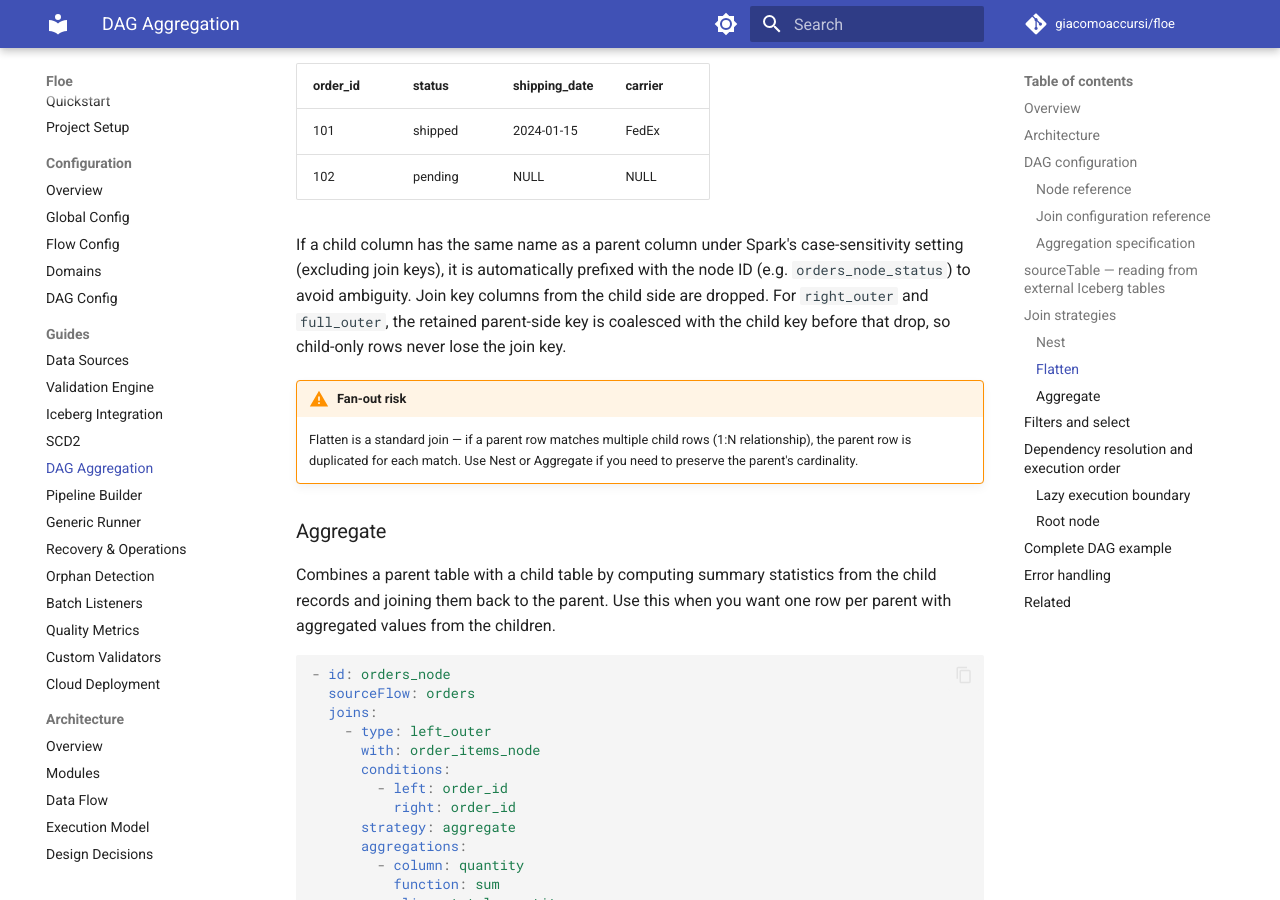
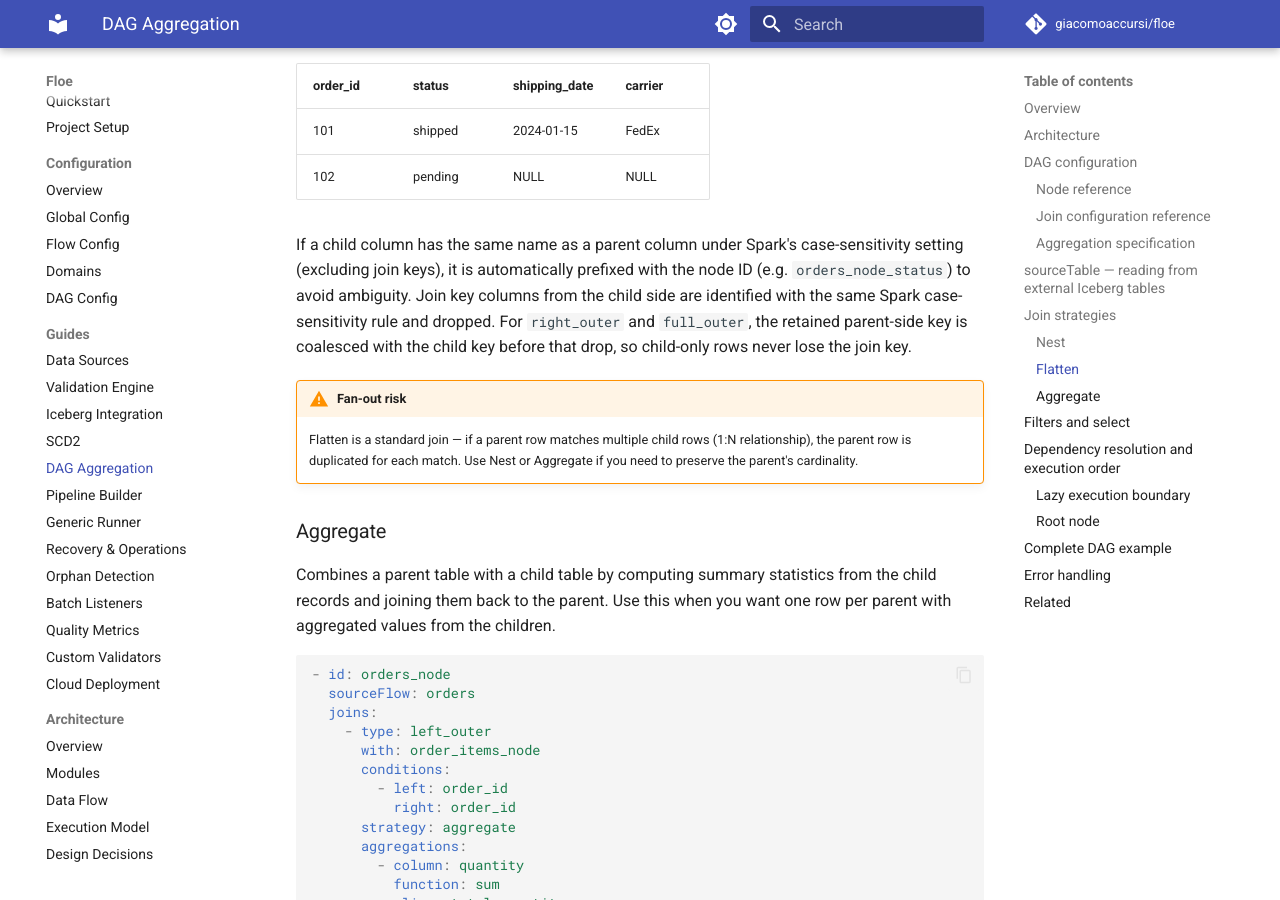
Before and after one commit to giacomoaccursi/Floe, an MkDocs documentation site: the page built from site-docs/guides/dag-aggregation.md, in a window 1280 px wide and 900 px high, scrolled down 5534 px. Built offline with MkDocs 1.6.1 and Material for MkDocs 9.7.7, drawn with Linux system fonts in a browser that asks for light colours; comment, search, counter and statistics services are not loaded.

Commit message:
docs: clarify flattened key resolution

```diff
--- a/site-docs/guides/dag-aggregation.md
+++ b/site-docs/guides/dag-aggregation.md
@@ -172,7 +172,7 @@ Result (`orders` with `shipping` columns flattened in):
 | 101 | shipped | 2024-01-15 | FedEx |
 | 102 | pending | NULL | NULL |
 
-If a child column has the same name as a parent column under Spark's case-sensitivity setting (excluding join keys), it is automatically prefixed with the node ID (e.g. `orders_node_status`) to avoid ambiguity. Join key columns from the child side are dropped. For `right_outer` and `full_outer`, the retained parent-side key is coalesced with the child key before that drop, so child-only rows never lose the join key.
+If a child column has the same name as a parent column under Spark's case-sensitivity setting (excluding join keys), it is automatically prefixed with the node ID (e.g. `orders_node_status`) to avoid ambiguity. Join key columns from the child side are identified with the same Spark case-sensitivity rule and dropped. For `right_outer` and `full_outer`, the retained parent-side key is coalesced with the child key before that drop, so child-only rows never lose the join key.
 
 !!!warning "Fan-out risk"
     Flatten is a standard join — if a parent row matches multiple child rows (1:N relationship), the parent row is duplicated for each match. Use Nest or Aggregate if you need to preserve the parent's cardinality.
```
